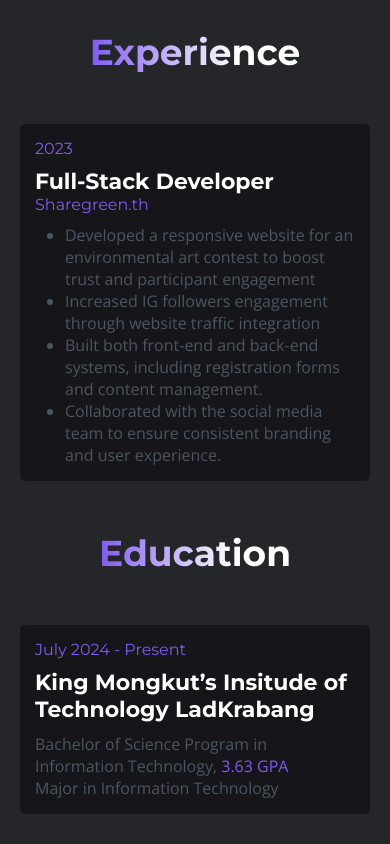
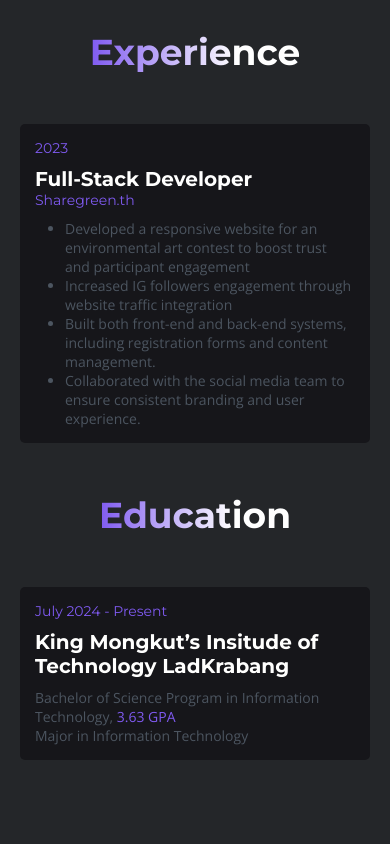
Before and after one commit to BazkilleR/my-portfolio, a React (Vite) app: page / in a window 390 px wide. Shown: the part 4600-5444 px from the top of the page. Built offline with nearby package versions, Linux system fonts and the light colour scheme.

Commit message:
fix: make exp and edu responsive

```diff
--- a/src/index.css
+++ b/src/index.css
@@ -442,4 +442,19 @@ nav {
     font-size: 12px;
     padding: 5px 8px;
   }
+
+  .e-card .date {
+    font-size: var(--font-size-paragraph-mb);
+  }
+
+  .e-card .title {
+    font-size: var(--font-size-subheadline-mb);
+  }
+  .e-card .descr {
+    font-size: var(--font-size-paragraph-mb);
+  }
+
+  .e-card .sub {
+    font-size: var(--font-size-paragraph-mb);
+  }
 }
```
